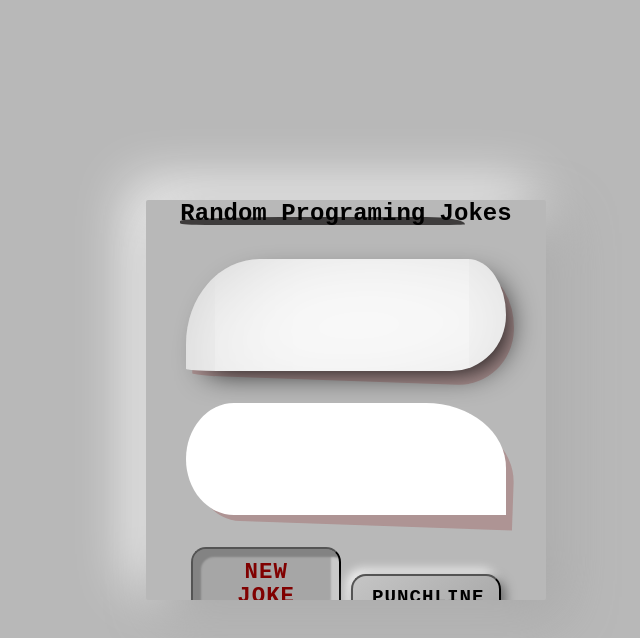
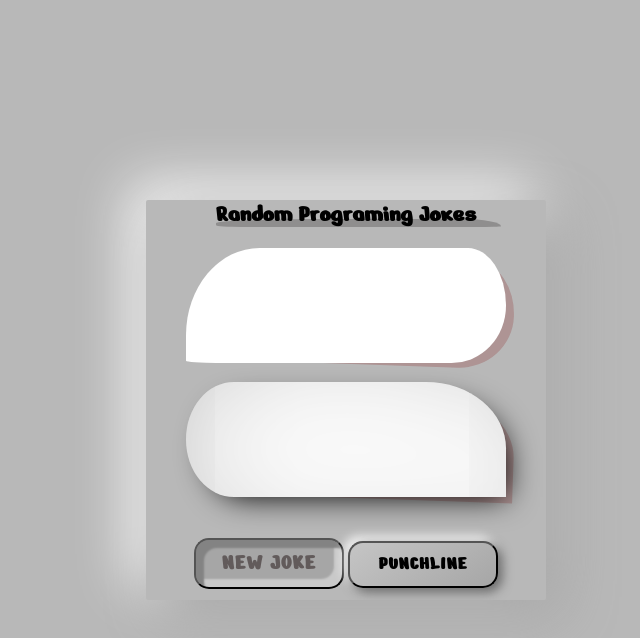
Before and after one commit to CAIS5/100-Days-Coding-Challenge, a plain HTML site: page No005/index.html in a window 1280 px wide. Both pictures are taken after a click on the button "NEW JOKE". Shown: the whole page, without its empty margins (294-934 px from the left). Drawn offline with Linux system fonts and the light colour scheme; no server answers; a web font is replaced by a local one.

Commit message:
Finalized No005

```diff
--- a/No005/index.html
+++ b/No005/index.html
@@ -11,7 +11,7 @@
     <link rel="stylesheet" href="style.css">
 
     <link rel="preconnect" href="https://fonts.gstatic.com">
-    <link href="https://fonts.googleapis.com/css2?family=Xanh+Mono:ital@0;1&display=swap" rel="stylesheet">
+<link href="https://fonts.googleapis.com/css2?family=Nerko+One&family=Xanh+Mono:ital@0;1&display=swap" rel="stylesheet">
 </head>
 
 <body>
--- a/No005/script.js
+++ b/No005/script.js
@@ -1,25 +1,56 @@
 const btns = document.querySelectorAll('.btn');
-const [b1 , b2] = btns;
+const [b1, b2] = btns;
 
-const setup = document.querySelector('.setup')
-const punchline = document.querySelector('.punchline')
+const setup = document.querySelector('.setup');
+const punchline = document.querySelector('.punchline');
 
-b1.addEventListener('click',e =>{
-    if(b2.classList.contains('btnClicked') ||
-    punchline.classList.contains('hightlight')){
-        b2.classList.remove('btnClicked')
-        punchline.classList.remove('hightlight')
+getJokes();
+
+let joke;
+
+async function getJokes() {
+    const jokePromise = await fetch('https://official-joke-api.appspot.com/jokes/programming/random');
+
+    if (jokePromise.ok) {
+        const data = await jokePromise.json();
+        setup.innerHTML = data[0].setup;
+        joke = data[0]
+    } else {
+        console.error(`Error : ${
+            jokePromise.status
+        }`);
     }
-    b1.classList.add('btnClicked')
-    setup.classList.add('hightlight')
+}
+
+
+b1.addEventListener('click', e => {
+    getJokes();
+    if (b2.classList.contains('btnClicked') || setup.classList.contains('hightlight')) {
+        b2.classList.remove('btnClicked');
+        setup.classList.remove('hightlight');
+    }
+    b1.classList.add('btnClicked');
+    punchline.classList.add('hightlight');
+    updateSetup();
 })
 
-b2.addEventListener('click',e =>{
-    if(b1.classList.contains('btnClicked') ||
-    setup.classList.contains('hightlight')){
-        b1.classList.remove('btnClicked')
-        setup.classList.remove('hightlight')
+
+b2.addEventListener('click', e => {
+    if (b1.classList.contains('btnClicked') || punchline.classList.contains('hightlight')) {
+        b1.classList.remove('btnClicked');
+        punchline.classList.remove('hightlight');
     }
-    b2.classList.add('btnClicked')
-    punchline.classList.add('hightlight')
+    b2.classList.add('btnClicked');
+    setup.classList.add('hightlight');
+    updatePunchline();
 })
+
+
+function updateSetup() {
+    setup.innerHTML = joke.setup;
+    punchline.innerHTML = "";
+}
+
+function updatePunchline() {
+    punchline.innerHTML = joke.punchline;
+}
--- a/No005/style.css
+++ b/No005/style.css
@@ -12,8 +12,9 @@
 
 body {
     text-align: center;
-    font-family: "Xanh Mono", monospace;
+
     background: #b8b8b8;
+    font-family: 'Nerko One', cursive;
 }
 
 h1 {
@@ -21,6 +22,7 @@ h1 {
     font-weight: 400;
     color: #FFFFFF;
     text-shadow: 4px 4px 0 #7A7A7A;
+    font-family: "Xanh Mono", monospace;
 }
 
 
@@ -46,75 +48,90 @@ h1 {
   ***     BODY     ***
   ***              ***
   ********************/
-  h2{
+h2 {
     font-weight: bold;
     font-size: 1.5rem;
     position: relative;
-    margin:0 auto;
-    color:#000000;
+    margin: 0 auto;
+    color: #000000;
 }
 
-h2:before{
-    content:'';
-    border-radius:48% 15% 10% 10% / 55% 100% 10% 25% ;
+h2:before {
+    content: '';
+    border-radius: 48% 15% 10% 10% / 55% 100% 10% 25%;
     position: absolute;
     height: 8px;
     width: 285px;
     bottom: 2px;
-    background :#3e3c3c;
+    background: #6360607b;
     z-index: -1;
 }
 
-.buble{
+.buble {
     display: block;
-    margin: 2em auto;
-    background:#fff;
-    width:80%;
-    height: 7em;
+    margin: 1.1em auto;
+    background: #fff;
+    width: 80%;
+    height: 6.5em;
     position: relative;
+    padding: 1.5em .8em;
 }
 
-.setup{
-    border-radius: 23% 12% 17% 10% / 76% 50% 50% 2% ;
-
+.setup {
+    border-radius: 23% 12% 17% 10% / 76% 50% 50% 2%;
+    font-size: 1.1rem;
+    font-family: 'Nerko One', cursive;
+    transition: font-size .5s linear;
+    text-align: center;
 }
 
-.setup:before{
-    content:"";
+.setup:before {
+    content: "";
     position: absolute;
-    background:#ae9494;
-    width:100%;
+    background: #ae9494;
+    width: 100%;
     top: 10px;
     left: 8px;
-    height:7em;
+    height: 6em;
     transform: rotate(2deg);
-    border-radius: 23% 12% 17% 10% / 76% 50% 50% 2% ;
-    z-index: -1;
-}
-.punchline{
-    border-radius:  15% 25% 17% 15% / 50% 58% 0% 50%;
-    /* box-shadow: 11px 11px 31px -11px #000000; */
-
-}
-
-.punchline:before{
-    content:"";
-    position: absolute;
-    background:#ae9494;
-    width:100%;
-    top: 10px;
-    left: 8px;
-    height:7em;
-    transform: rotate(2deg);
-    border-radius:  15% 25% 17% 15% / 50% 58% 0% 50%;
+    border-radius: 23% 12% 17% 10% / 76% 50% 50% 2%;
     z-index: -1;
 }
 
-.btn{
+/*
+.setup:hover,
+.punchline:hover{
+    font-size: 1.2rem;
+} */
+
+.punchline {
+    border-radius: 15% 25% 17% 15% / 50% 58% 0% 50%;
+    font-family: 'Nerko One', cursive;
+    padding: 1.5em .5em;
+    transition: font-size .5s linear;
+    text-align: center;
+    font-size: 1.1rem;
+}
+
+.punchline:before {
+    content: "";
+    position: absolute;
+    background: #ae9494;
+    width: 100%;
+    top: 10px;
+    left: 8px;
+    height: 6em;
+    transform: rotate(2deg);
+    border-radius: 15% 25% 17% 15% / 50% 58% 0% 50%;
+    z-index: -1;
+}
+
+.btn {
+    margin-top: 1em;
     font-size: 1.2rem;
     font-weight: bold;
     line-height: 1.5rem;
-    padding:.5em 1em;
+    padding: .5em 1em;
     width: 150px;
     border-radius: 15px;
     letter-spacing: 1px;
@@ -122,28 +139,33 @@ h2:before{
     text-transform: uppercase;
     background: -o-linear-gradient(305deg, #c5c5c5, #a6a6a6);
     background: linear-gradient(145deg, #c5c5c5, #a6a6a6);
-        -webkit-box-shadow:  4px 4px 11px #656565,
-                 -4px -4px 11px #ffffff;
-                box-shadow:  4px 4px 11px #656565,
-                 -4px -4px 11px #ffffff;
+    -webkit-box-shadow: 4px 4px 11px #656565,
+        -4px -4px 11px #ffffff;
+    box-shadow: 4px 4px 11px #656565,
+        -4px -4px 11px #ffffff;
 
-    transition: color fontSize .5s ease-in-out;
+    transition: color .5s ease-in-out,
+        font-size .5s linear;
 }
 
-
-.hightlight{
-    -webkit-box-shadow: 11px 11px 31px -11px #000000,
-    inset 11px 5px 156px -90px rgba(0,0,0,0.67);
-         box-shadow: 11px 11px 31px -11px #000000,
-    inset 11px 5px 156px -90px rgba(0,0,0,0.67);
+.btn:hover {
+    color: #800101;
+    font-size: 1.4rem;
 }
 
-.btnClicked{
-    color:#800101;
-    font-size:1.4rem;
+.hightlight {
+    -webkit-box-shadow: 11px 11px 31px -11px #000000,
+        inset 11px 5px 156px -90px rgba(0, 0, 0, 0.67);
+    box-shadow: 11px 11px 31px -11px #000000,
+        inset 11px 5px 156px -90px rgba(0, 0, 0, 0.67);
+}
+
+.btnClicked {
+    color: #3a3030a1;
+    font-size: 1.4rem;
     background: #a6a6a6;
     -webkit-box-shadow: inset 8px 8px 2px #838383,
-                inset -8px -8px 2px #c9c9c9;
-            box-shadow: inset 8px 8px 2px #838383,
-                inset -8px -8px 2px #c9c9c9;
+        inset -8px -8px 2px #c9c9c9;
+    box-shadow: inset 8px 8px 2px #838383,
+        inset -8px -8px 2px #c9c9c9;
 }
```
